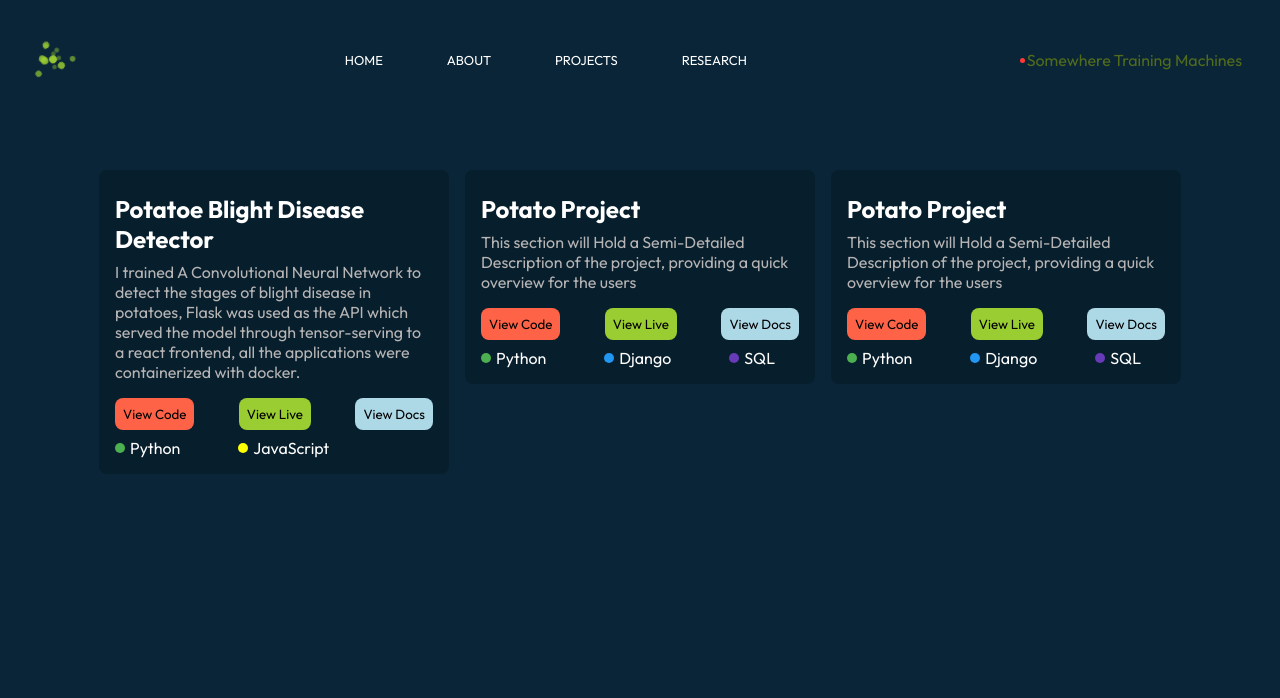
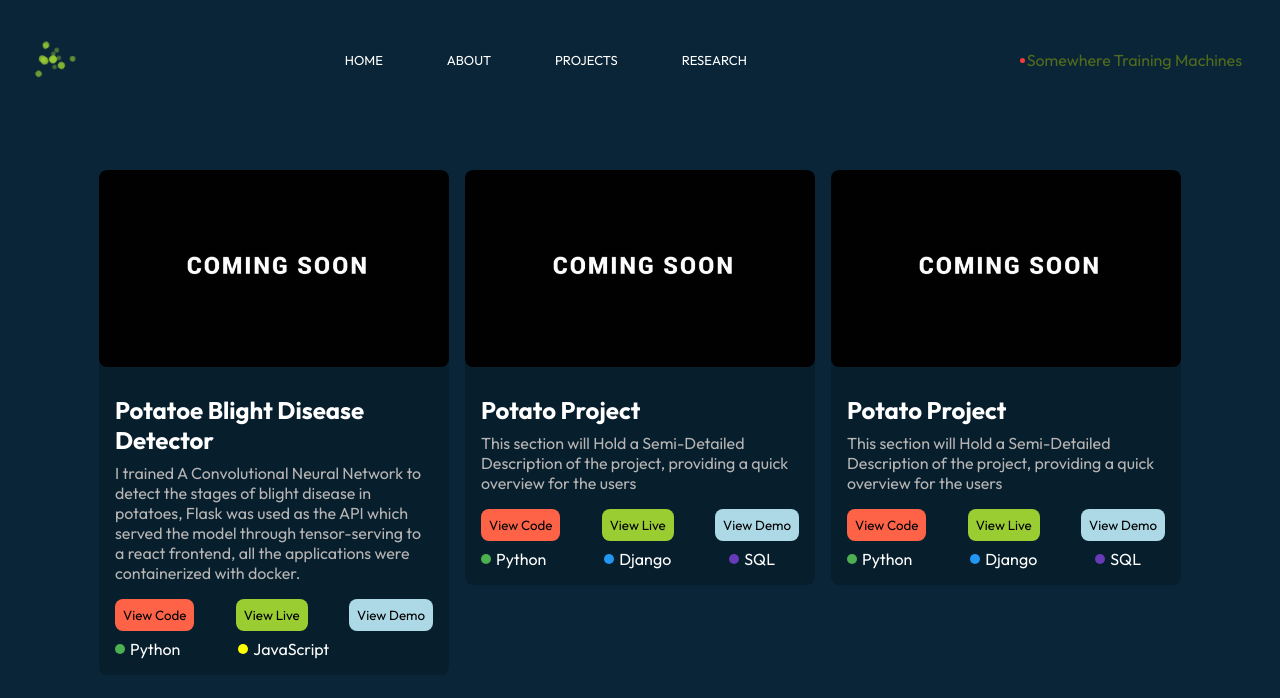
Before and after one commit to arnoldchrisoduor1/portfolio, a React (Vite) app: page /projects in a window 1280 px wide. Shown: the top 698 px of the page. Built offline with nearby package versions, Linux system fonts and the light colour scheme.

Commit message:
new updates

```diff
--- a/src/Pages/Projects/projects.page.jsx
+++ b/src/Pages/Projects/projects.page.jsx
@@ -16,7 +16,7 @@ const Projects = () => {
                 key={index}
                 title={project.title}
                 desc={project.desc}
-                video={project.video}
+                img={project.img}
                 languages={project.languages}
                 colors = {project.colors}
                 videoThumbnail = {project.videoThumbnail}
--- a/src/assets/projects.js
+++ b/src/assets/projects.js
@@ -4,7 +4,7 @@ const projects = [
     {
       title: "Potatoe Blight Disease Detector",
       desc: "I trained A Convolutional Neural Network to detect the stages of blight disease in potatoes, Flask was used as the API which served the model through tensor-serving to a react frontend, all the applications were containerized with docker.",
-      video: "https://www.youtube.com/watch?v=3jGhTnmAuVM",
+      img: Soon,
       colors: ["#4CAF50", "Yellow"],
       languages: ["Python", "JavaScript"],
       videoThumbnail: Soon
@@ -12,14 +12,14 @@ const projects = [
     {
       title: "Potato Project",
       desc: "This section will Hold a Semi-Detailed Description of the project, providing a quick overview for the users",
-      video: "https://www.youtube.com/watch?v=3jGhTnmAuVM",
+      img: Soon,
       colors: ["#4CAF50", "#2196F3", "#673AB7"],
       languages: ["Python", "Django", "SQL"]
     },
     {
       title: "Potato Project",
       desc: "This section will Hold a Semi-Detailed Description of the project, providing a quick overview for the users",
-      video: "https://www.youtube.com/watch?v=3jGhTnmAuVM",
+      img: Soon,
       colors: ["#4CAF50", "#2196F3", "#673AB7"],
       languages: ["Python", "Django", "SQL"]
     },
--- a/src/components/YoutubeVideo/YoutubeVideo.jsx
+++ b/src/components/YoutubeVideo/YoutubeVideo.jsx
@@ -8,8 +8,8 @@ const YouTubeVideo = ({ videoId, thumbnailUrl }) => {
     let player;
     function onYouTubeIframeAPIReady() {
       player = new window.YT.Player(containerRef.current, {
-        height: '390',
-        width: '640',
+        height: '290',
+        width: '540',
         videoId,
         playerVars: {
           autoplay: 0,
--- a/src/components/project/project.css
+++ b/src/components/project/project.css
@@ -39,14 +39,34 @@
     background-color: yellowgreen;
     border-radius: .5rem;
     cursor: pointer;
+    transition: .2s ease-in-out;
+}
+
+.project__button button:hover{
+    padding: .5rem;
+    outline: none;
+    border: none;
+    background-color: hsla(80, 61%, 50%, .5);
+    border-radius: .5rem;
+    cursor: pointer;
 }
 
 .project__button button:nth-child(1) {
-    background-color: tomato;
+    background-color: hsl(9, 100%, 64%, 1);
+    transition: .2s ease-in-out;
+}
+
+.project__button button:nth-child(1):hover {
+    background-color: hsl(9, 100%, 64%, .5);
 }
 
 .project__button button:nth-child(3) {
-    background-color: lightblue;
+    background-color: hsla(195, 53%, 79%, 1);
+    transition: .2s ease-in-out;
+}
+
+.project__button button:nth-child(3):hover {
+    background-color: hsla(195, 53%, 79%, .5);
 }
 
 .project__tech {
--- a/src/components/project/project.jsx
+++ b/src/components/project/project.jsx
@@ -1,18 +1,17 @@
-import YouTubeVideo from '../YoutubeVideo/YoutubeVideo'
 import "./project.css";
 
-const Project = ({ title, desc, video, colors, languages, videoThumbnail }) => {
+const Project = ({ title, desc, img, colors, languages }) => {
   return (
     <div>
       <div className="blog__container">
-        <YouTubeVideo videoId={video} thumbnailUrl={videoThumbnail} />
+        <img src={img} className='blog_img' alt="project image"/>
         <div className="blog_data">
           <h2 className="blog__title">{title}</h2>
           <p className="blog_description">{desc}</p>
           <div className="project__button">
             <button>View Code</button>
             <button>View Live</button>
-            <button>View Docs</button>
+            <button>View Demo</button>
           </div>
           <div className="project__tech">
             {colors.map((color, index) => (
```
Also changed, not shown: src/assets/potatoe.png (added).
